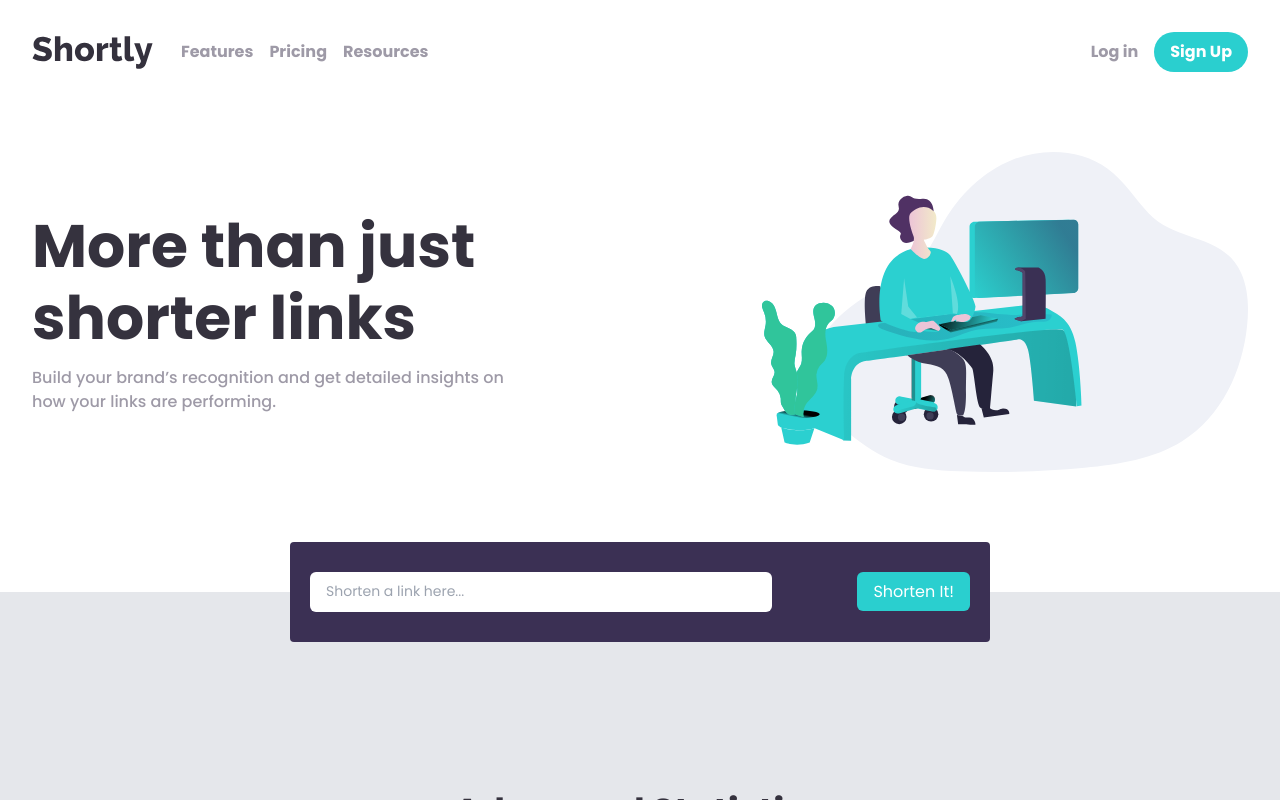
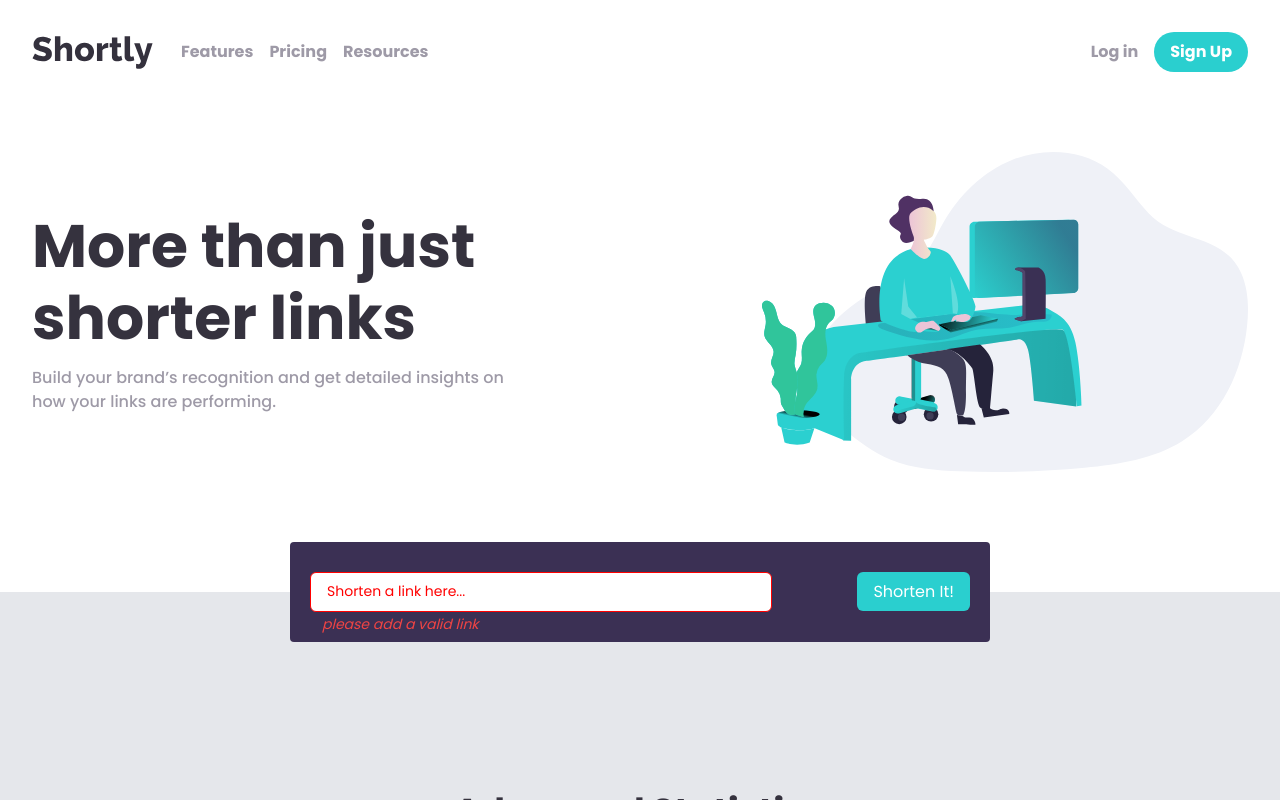
Before and after one commit to t3ch-spawn/url-shortner, a React (Vite) app: page / in a window 1280 px wide. Both pictures are taken after a click on the element "Shorten It!". Shown: the top 800 px of the page. Built offline with nearby package versions, Linux system fonts and the light colour scheme.

Commit message:
responsiveness

```diff
--- a/src/components/Footer.jsx
+++ b/src/components/Footer.jsx
@@ -30,7 +30,9 @@ export default function Footer() {
           <img src={facebook} alt="" />
         </li>
         <li>
-          <img src={twiiter} alt="" />
+          <a href="https://twitter.com/t3ch_spawn">
+            <img src={twiiter} alt="" />
+          </a>
         </li>
         <li>
           <img src={pinterest} alt="" />
@@ -39,7 +41,6 @@ export default function Footer() {
           <img src={instagram} alt="" />
         </li>
       </ul>
-      Name
       <div className="absolute bottom-2 text-white text-sm flex flex-col justify-center items-center">
         <span>
           Built with ❤ by
@@ -64,7 +65,11 @@ export default function Footer() {
 
 function FooterHelper(props) {
   const lists = props.arr.map((curr) => {
-    return <li key={Math.random()} className="text-grey">{curr}</li>;
+    return (
+      <li key={Math.random()} className="text-grey">
+        {curr}
+      </li>
+    );
   });
 
   return (
--- a/src/components/Hero.jsx
+++ b/src/components/Hero.jsx
@@ -7,7 +7,7 @@ export default function Hero(props) {
       <div className="flex justify-between w-[100%] gap-[80px] items-center -850:flex-col ">
         {/* typography */}
         <div className="text-left w-[100%] max-w-[650px] flex flex-col gap-3 -850:text-center -850:items-center">
-          <h1 className="text-6xl font-bold leading-[120%] text-heading">
+          <h1 className="text-6xl font-bold leading-[120%] text-heading -500:text-4xl">
             More than just shorter links
           </h1>
           <p className="text-font1 font-[500] max-w-[500px]">
@@ -18,7 +18,7 @@ export default function Hero(props) {
 
         {/* image */}
         <div className="flex justify-center">
-          <img className="-850:w-[75%]" src={illustration} alt="" />
+          <img className="-850:w-[75%] -500:w-[90%]" src={illustration} alt="" />
         </div>
       </div>
 
--- a/src/components/LinkItem.jsx
+++ b/src/components/LinkItem.jsx
@@ -56,7 +56,7 @@ export default function LinkItem(props) {
         if (iteration > e.target.dataset.value.length) {
           clearInterval(phraser);
         }
-      }, 30);
+      }, 40);
     }
   }
 
--- a/src/components/Shortner.jsx
+++ b/src/components/Shortner.jsx
@@ -8,6 +8,7 @@ export default function Shortner() {
   const [links, setLinks] = useState([]);
   const [items, setItems] = useState([]);
   const [myWord, setMyWord] = useState('Shorten It!');
+  const [isValid, setIsValid] = useState(true);
   const urlInp = useRef(null);
 
   function getInput(e) {
@@ -16,6 +17,9 @@ export default function Shortner() {
   }
 
   function showItems() {
+
+    if(urlInp.current.value == "") setIsValid(false)
+
     if (urlInp.current.value !== '') {
       setMyWord('Loading...');
 
@@ -23,16 +27,16 @@ export default function Shortner() {
         .then((res) => res.json())
         .then((data) => {
           if (!data.ok) {
-            alert('please put in a valid link');
+            // alert('please put in a valid link');
             setMyWord('Shorten It!');
-
+            setIsValid(false);
             return;
           }
           setMyWord('Shorten It!');
+          setIsValid(true);
           setItems((prevItems) => {
             return [{ inp: input.myInp, isCopied: false }, ...prevItems];
           });
-          console.log(items);
           return setLinks((prevLinks) => {
             return [data.result.full_short_link2, ...prevLinks];
           });
@@ -66,15 +70,24 @@ export default function Shortner() {
 
   return (
     <div className="relative flex flex-col gap-5 justify-center items-start w-[80%] -500:w-[100%] max-w-[700px] top-[-150px]">
-      <div className="flex w-[100%] bg-darkBlue rounded min-h-[100px] justify-between items-center gap-3  px-5 -850:flex-col -850:items-center -850:justify-center -850:gap-6 -850:py-5 ">
+      <div className="relative flex w-[100%] bg-darkBlue rounded min-h-[100px] justify-between items-center gap-3  px-5 -850:flex-col -850:items-center -850:justify-center -850:gap-6 -850:py-5 ">
         <input
           ref={urlInp}
-          className="w-[70%] rounded-md h-[40px] px-4 text-sm -850:w-[100%]"
+          className={`url-input ${
+            isValid ? '' : 'active'
+          } w-[70%] rounded-md h-[40px] px-4 text-sm -850:w-[100%]`}
           type="text"
           onChange={getInput}
           name="myInp"
           placeholder="Shorten a link here..."
         />
+        {isValid ? (
+          ''
+        ) : (
+          <p className="text-red-500 absolute bottom-2 left-8 text-sm italic">
+            please add a valid link
+          </p>
+        )}
         <div className="-850:flex -850:w-[100%] -850:justify-center" onClick={showItems}>
           <Button
             style={'rounded-md -850:flex -850:w-[60%] -850:justify-center -500:w-[100%]'}
--- a/src/index.css
+++ b/src/index.css
@@ -1,4 +1,4 @@
-@import url("https://fonts.googleapis.com/css2?family=Poppins:wght@200;300;400;500;600;700;800&display=swap");
+@import url('https://fonts.googleapis.com/css2?family=Poppins:wght@200;300;400;500;600;700;800&display=swap');
 
 @tailwind base;
 @tailwind components;
@@ -22,12 +22,19 @@ a {
   text-decoration: none;
 }
 
-.copy-btn{
+.copy-btn {
   transition: 0.3s;
 }
 
-.copy-btn.active{
+.copy-btn.active {
   background-color: hsl(257, 27%, 26%);
+}
+
+.url-input.active {
+  border: 1px solid red;
+}
+.url-input.active::placeholder {
+  color: red !important;
 }
 
 @media (max-width: 1000px) {
@@ -41,11 +48,11 @@ a {
     column-gap: 50px;
   }
 
-  .stat-boxes > *{
+  .stat-boxes > * {
     margin-top: 0;
   }
 
-  .stats-bar{
+  .stats-bar {
     display: none;
   }
 }
```
